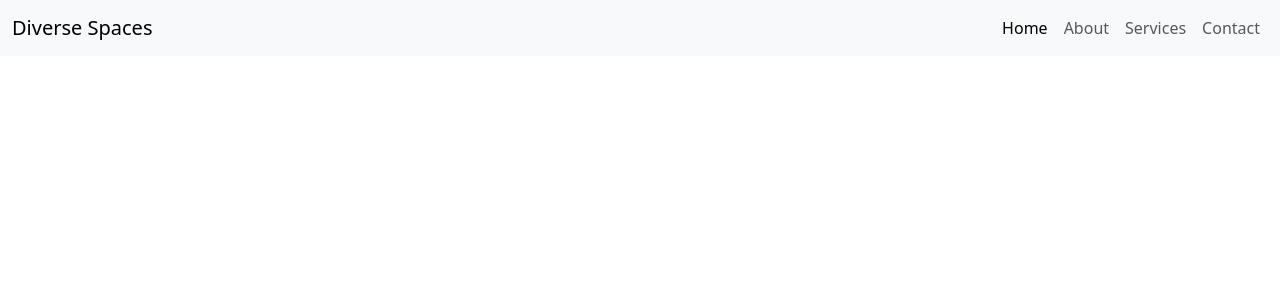
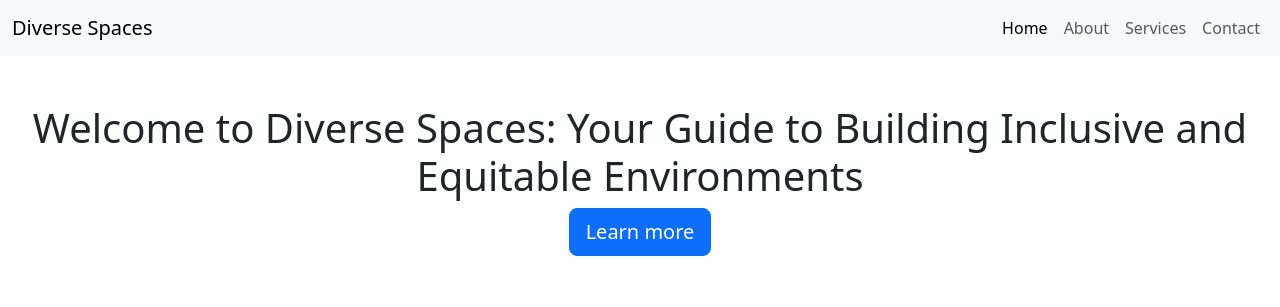
Before and after one commit to csmatthew/diverse-spaces, a plain HTML site: page index.html in a window 1280 px wide. Drawn offline with nearby package versions, Linux system fonts and the light colour scheme.

Commit message:
add jumbotron

```diff
--- a/index.html
+++ b/index.html
@@ -51,6 +51,12 @@
       </div>
     </nav>
 
+    <!-- Jumbotron -->
+    <div class="jumbotron text-center py-5">
+      <h1>Welcome to Diverse Spaces: Your Guide to Building Inclusive and Equitable Environments</h1>
+      <a class="btn btn-primary btn-lg" href="#" role="button">Learn more</a>
+    </div>
+
     <!-- Bootstrap -->
     <script
       src="https://cdn.jsdelivr.net/npm/bootstrap@5.3.3/dist/js/bootstrap.bundle.min.js"
```
